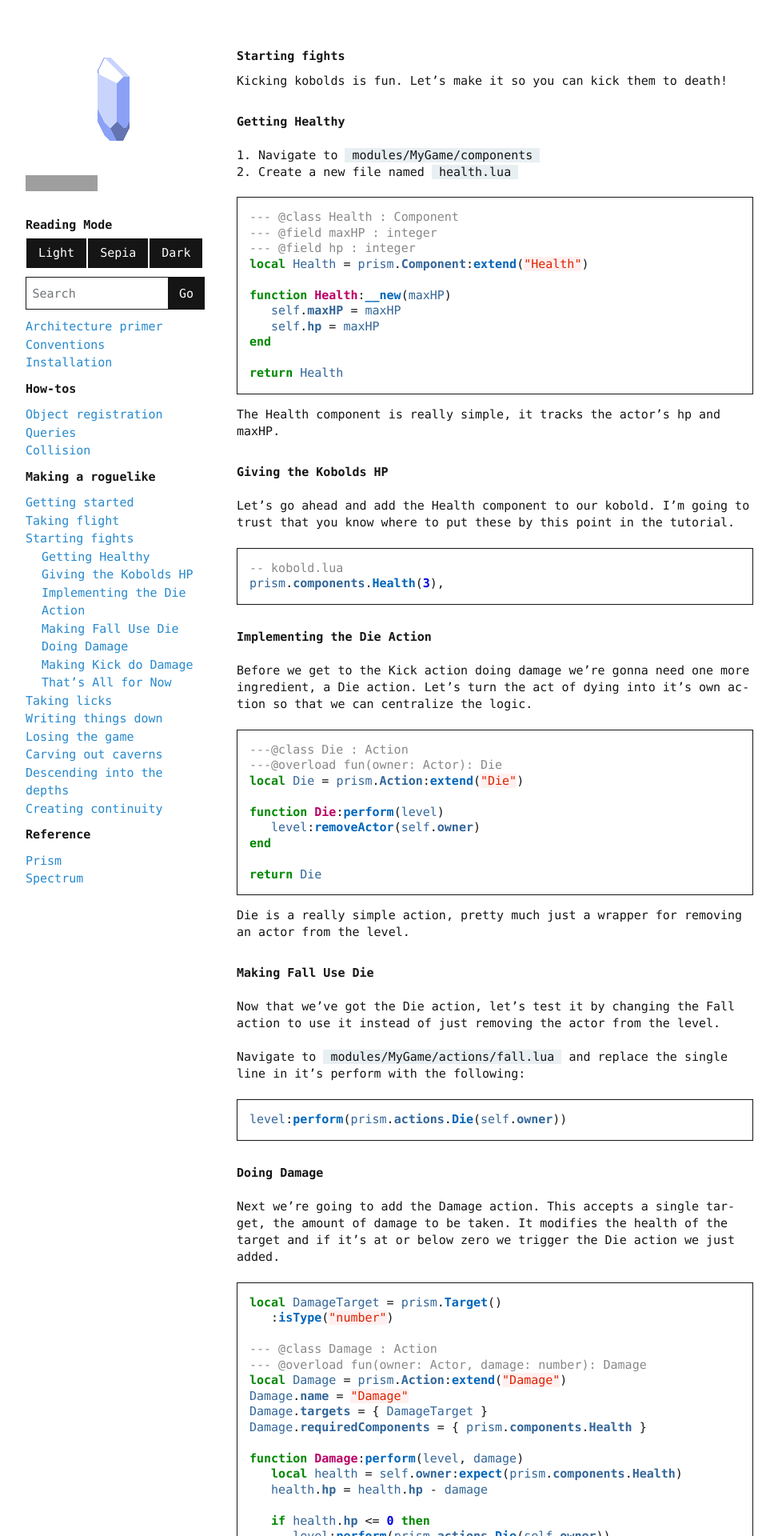
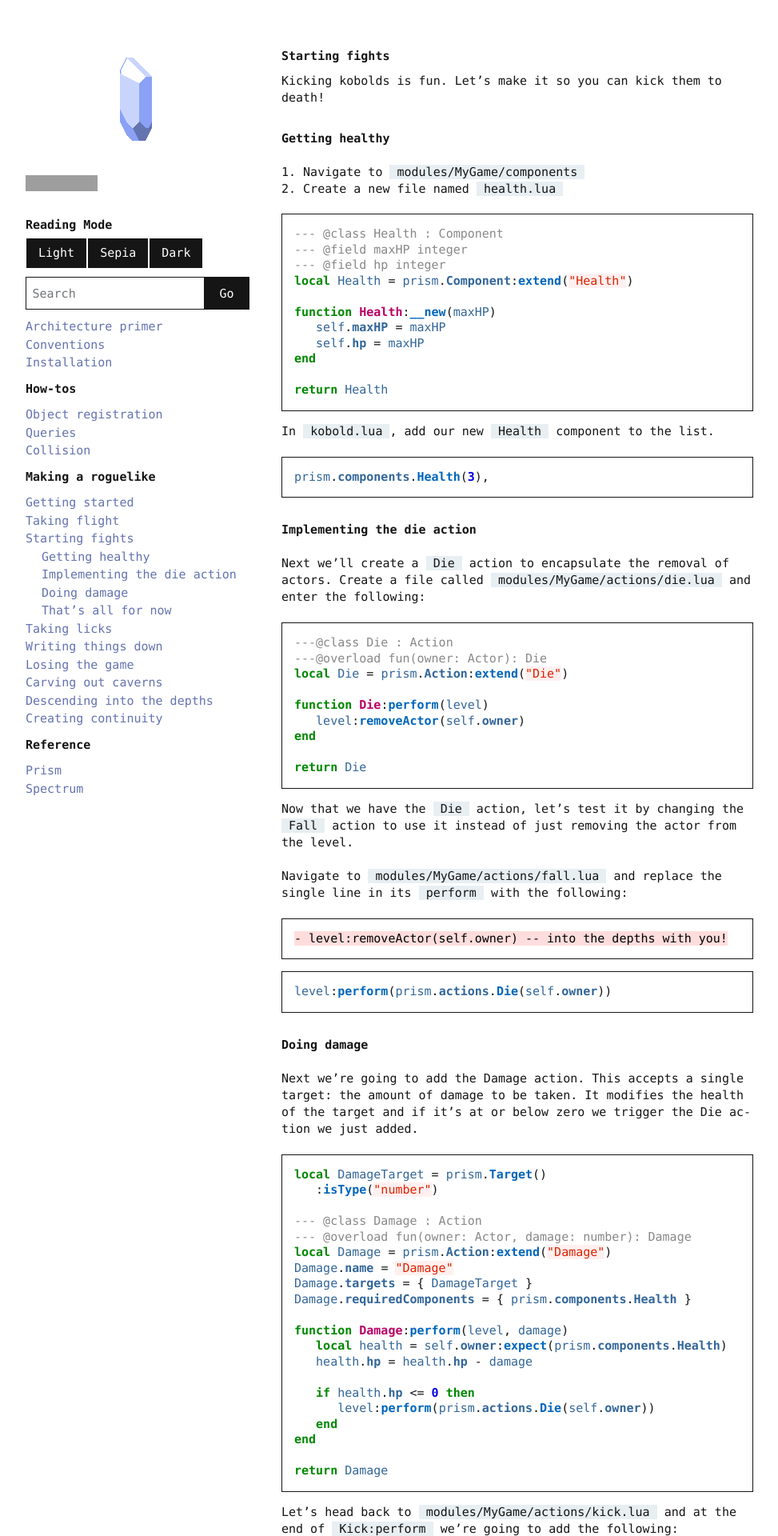
Before and after one commit to drewww/prism, a Sphinx documentation site: the page built from docs/source/making-a-roguelike/part3.rst, in a window 1280 px wide. Shown: the top 1920 px of the page at 80% size, without its empty margins (143-1116 px from the left). Built offline with Sphinx 7.4.7, drawn with Linux system fonts in a browser that asks for light colours; pages that are not in the unit, such as notebooks, are missing from menus; some of the changed text lies outside the part shown; grey boxes are pictures that could not be loaded.

Commit message:
Edit parts 2-4 and introduce a game loop explanation

```diff
--- a/docs/source/_static/terminal.css
+++ b/docs/source/_static/terminal.css
@@ -8,7 +8,7 @@
   --page-width: 60em;
   --invert-font-color: #fff;
   --font-color: #151515;
-  --primary-color: #2789cd;
+  --primary-color: #6473af;
   --secondary-color: #727578;
   --error-color: #d20962;
   --progress-bar-background: #727578;
--- a/docs/source/conf.py
+++ b/docs/source/conf.py
@@ -57,7 +57,7 @@
     "github_user": "prismrl",
     "github_repo": "prism",
     "logo": "prism.png",
-    "sidebar_width": "244px",
+    "sidebar_width": "300px",
     "page_width": "950px",
 }
 
--- a/docs/source/making-a-roguelike/part2.rst
+++ b/docs/source/making-a-roguelike/part2.rst
@@ -23,7 +23,7 @@
 .. code:: lua
 
    --- @class Void : Component
-   local Void = prism.Component:extend("Void")
+   local Void = prism.Component:extend "Void"
 
    return Void
 
@@ -138,7 +138,7 @@
 
 We've defined a fall action, but kobolds aren’t exactly volunteering to fall into the void.
 
-Let's create a :lua:class:`System`` to make sure things fall when they ought to.
+Let's create a :lua:class:`System` to make sure things fall when they ought to.
 
 1. Navigate to the ``modules/MyGame/`` directory.
 2. Create a new folder called ``systems`` if it doesn't exist.
--- a/docs/source/making-a-roguelike/part3.rst
+++ b/docs/source/making-a-roguelike/part3.rst
@@ -3,7 +3,7 @@
 
 Kicking kobolds is fun. Let's make it so you can kick them to death!
 
-Getting Healthy
+Getting healthy
 ---------------
 
 1. Navigate to ``modules/MyGame/components``
@@ -12,8 +12,8 @@
 .. code:: lua
 
    --- @class Health : Component
-   --- @field maxHP : integer
-   --- @field hp : integer
+   --- @field maxHP integer
+   --- @field hp integer
    local Health = prism.Component:extend("Health")
 
    function Health:__new(maxHP)
@@ -23,24 +23,17 @@
 
    return Health
 
-The Health component is really simple, it tracks the actor's hp and maxHP.
-
-Giving the Kobolds HP
----------------------
-
-Let's go ahead and add the Health component to  our kobold. I'm going to trust that you
-know where to put these by this point in the tutorial.
+In ``kobold.lua``, add our new ``Health`` component to the list.
 
 .. code:: lua
 
-   -- kobold.lua
    prism.components.Health(3),
 
-Implementing the Die Action
+Implementing the die action
 ---------------------------
 
-Before we get to the Kick action doing damage we're gonna need one more ingredient, a Die action.
-Let's turn the act of dying into it's own action so that we can centralize the logic.
+Next we'll create a ``Die`` action to encapsulate the removal of actors. Create a file called
+``modules/MyGame/actions/die.lua`` and enter the following:
 
 .. code:: lua
 
@@ -54,24 +47,23 @@
 
    return Die
 
-Die is a really simple action, pretty much just a wrapper for removing an actor from the level.
-
-Making Fall Use Die
-----------------------
-
-Now that we've got the Die action, let's test it by changing the Fall action to use it instead of just removing
+Now that we have the ``Die`` action, let's test it by changing the ``Fall`` action to use it instead of just removing
 the actor from the level.
 
-Navigate to ``modules/MyGame/actions/fall.lua`` and replace the single line in it's perform with the following:
+Navigate to ``modules/MyGame/actions/fall.lua`` and replace the single line in its ``perform`` with the following:
+
+.. code:: diff
+
+  - level:removeActor(self.owner) -- into the depths with you!
 
 .. code:: lua
 
-   level:perform(prism.actions.Die(self.owner))
+    level:perform(prism.actions.Die(self.owner))
 
-Doing Damage
+Doing damage
 ------------
 
-Next we're going to add the Damage action. This accepts a single target, the amount of damage to be taken.
+Next we're going to add the Damage action. This accepts a single target: the amount of damage to be taken.
 It modifies the health of the target and if it's at or below zero we trigger the Die action we just added.
 
 .. code:: lua
@@ -97,10 +89,7 @@
 
    return Damage
 
-Making Kick do Damage
----------------------
-
-Let's head back to ``modules/MyGame/actions/kick.lua`` and at the end of Kick:perform we're going to add the
+Let's head back to ``modules/MyGame/actions/kick.lua`` and at the end of ``Kick:perform`` we're going to add the
 following:
 
 .. code:: lua
```
Also changed, not shown: other parts of docs/source/making-a-roguelike/part3.rst (+4 -3 lines), docs/source/index.rst (+7 -0 lines), docs/source/making-a-roguelike/part4.rst (+27 -32 lines), 1 other file.
